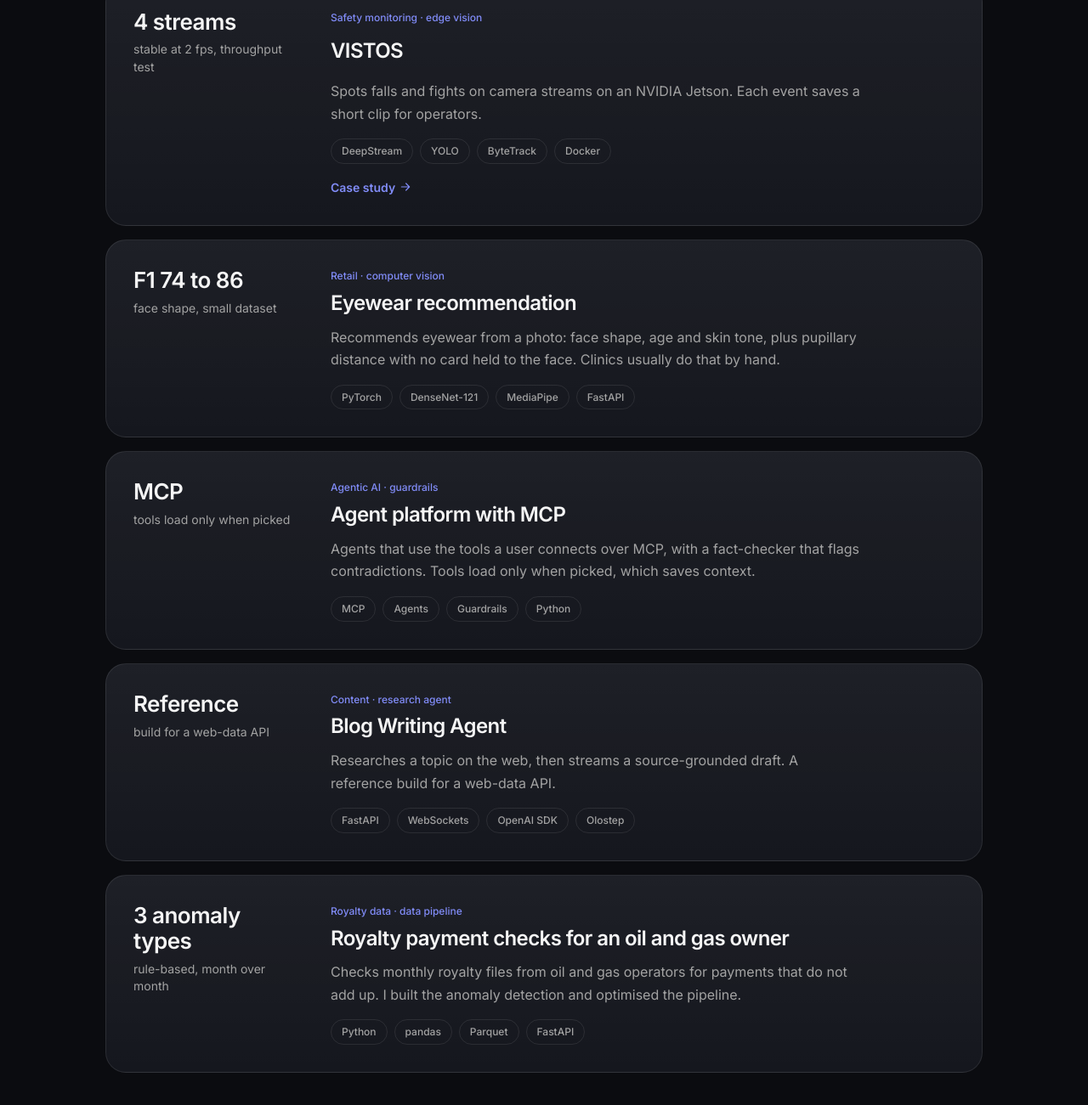
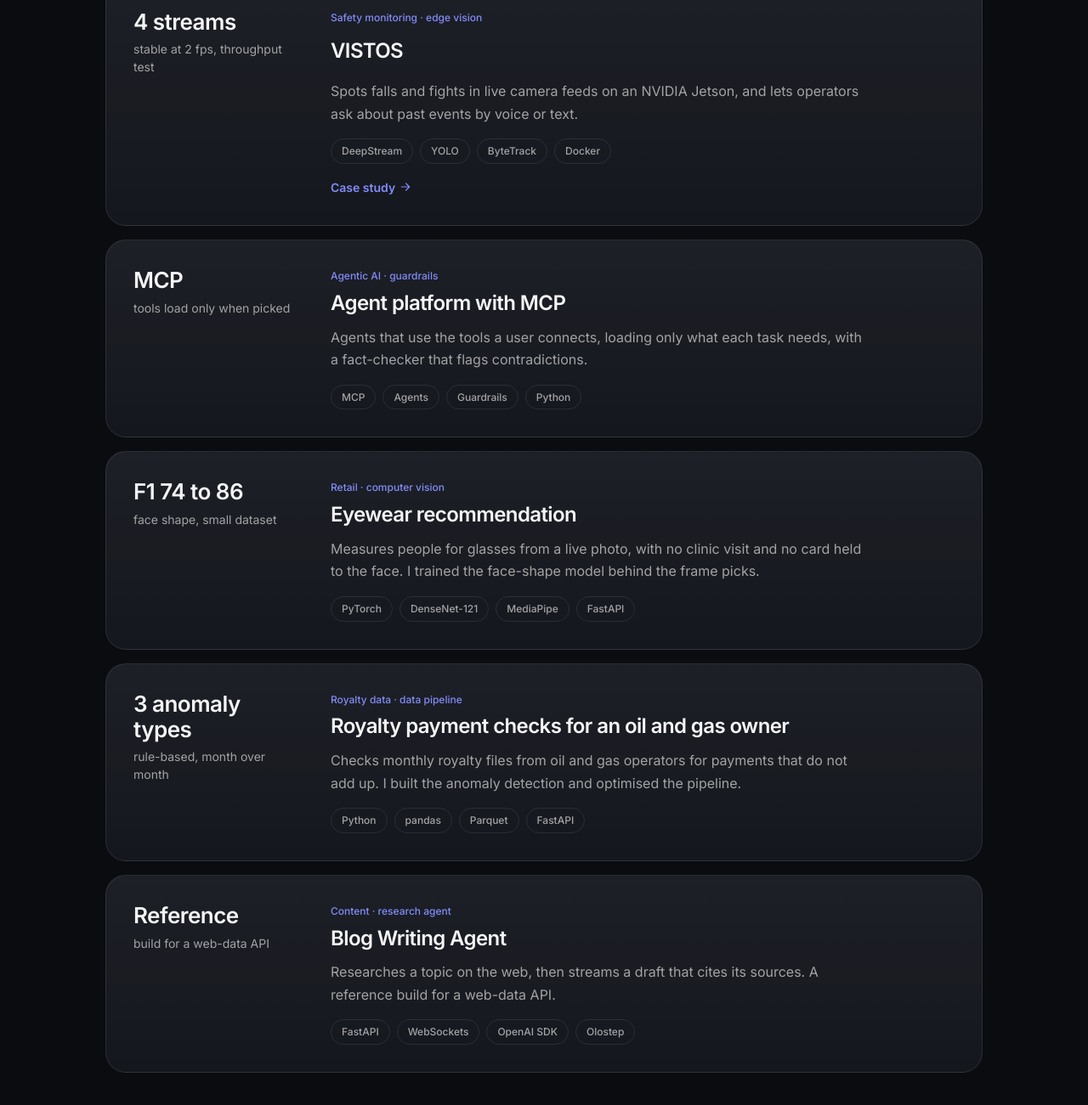
Before and after one commit to Mubashir-Iqbal1221/ai_portfolio, a website built with Vite: page index.html in a window 1280 px wide. Shown: the part 1483-2784 px from the top of the page at 85% size. Built offline with nearby package versions, Linux system fonts and the light colour scheme; a web font is replaced by a local one.

Commit message:
Updated: project card order, VISTOS, agent platform, eyewear and blog ledes, hero lede

```diff
--- a/index.html
+++ b/index.html
@@ -37,7 +37,7 @@
     </div>
     <div class="hero-copy">
       <p class="say"><b>I build</b> <span id="rot" data-lines='[&quot;AI that holds up past the demo&quot;, &quot;agents that flag problems, not hide them&quot;, &quot;systems whose results you can audit&quot;, &quot;vision models that run on edge devices&quot;, &quot;data pipelines that spot anomalies early&quot;, &quot;benchmarks before I trust a model&quot;]'>AI that holds up past the demo</span></p>
-      <p class="lede">At RedBuffer: <strong>tool use over MCP</strong>, guardrails, a relevancy gate with a benchmark, and <strong>DeepStream on a Jetson</strong>.</p>
+      <p class="lede">At RedBuffer, I work on <strong>LLM agents</strong>, <strong>vision models on edge devices</strong> and <strong>data pipelines</strong>, from the first question to deployment.</p>
       <div class="cta">
         <a class="btn primary" href="mailto:mubashiriqbal1221@gmail.com">Email me</a>
         <a class="btn ghost" href="#work">See the work <svg class="ico" viewBox="0 0 24 24" fill="none" stroke="currentColor" stroke-width="1.8" stroke-linecap="round" stroke-linejoin="round" aria-hidden="true"><path d="M5 12h14M13 6l6 6-6 6"/></svg></a>
@@ -72,45 +72,34 @@
         <div>
           <p class="p-meta">Safety monitoring · edge vision</p>
           <h3><a class="stretch" href="case/edge-vision.html">VISTOS</a></h3>
-          <p class="p-lede">Spots falls and fights on camera streams on an NVIDIA Jetson. Each event saves a short clip for operators.</p>
+          <p class="p-lede">Spots falls and fights in live camera feeds on an NVIDIA Jetson, and lets operators ask about past events by voice or text.</p>
           <ul class="tags" aria-label="Tools"><li>DeepStream</li><li>YOLO</li><li>ByteTrack</li><li>Docker</li></ul>
           <span class="more">Case study <svg class="ico" viewBox="0 0 24 24" fill="none" stroke="currentColor" stroke-width="1.8" stroke-linecap="round" stroke-linejoin="round" aria-hidden="true"><path d="M5 12h14M13 6l6 6-6 6"/></svg></span>
         </div>
       </article>
       <!-- PROJECT 03: copy this block to add a project; set is-link and the stretch link only when a case page exists -->
       <article class="card project rv">
-        <div class="badge"><b>F1 74 to 86</b><span>face shape, small dataset</span></div>
+        <div class="badge"><b>MCP</b><span>tools load only when picked</span></div>
         <div>
-          <p class="p-meta">Retail · computer vision</p>
-          <h3>Eyewear recommendation</h3>
-          <p class="p-lede">Recommends eyewear from a photo: face shape, age and skin tone, plus pupillary distance with no card held to the face. Clinics usually do that by hand.</p>
-          <ul class="tags" aria-label="Tools"><li>PyTorch</li><li>DenseNet-121</li><li>MediaPipe</li><li>FastAPI</li></ul>
+          <p class="p-meta">Agentic AI · guardrails</p>
+          <h3>Agent platform with MCP</h3>
+          <p class="p-lede">Agents that use the tools a user connects, loading only what each task needs, with a fact-checker that flags contradictions.</p>
+          <ul class="tags" aria-label="Tools"><li>MCP</li><li>Agents</li><li>Guardrails</li><li>Python</li></ul>
 
         </div>
       </article>
       <!-- PROJECT 04: copy this block to add a project; set is-link and the stretch link only when a case page exists -->
       <article class="card project rv">
-        <div class="badge"><b>MCP</b><span>tools load only when picked</span></div>
+        <div class="badge"><b>F1 74 to 86</b><span>face shape, small dataset</span></div>
         <div>
-          <p class="p-meta">Agentic AI · guardrails</p>
-          <h3>Agent platform with MCP</h3>
-          <p class="p-lede">Agents that use the tools a user connects over MCP, with a fact-checker that flags contradictions. Tools load only when picked, which saves context.</p>
-          <ul class="tags" aria-label="Tools"><li>MCP</li><li>Agents</li><li>Guardrails</li><li>Python</li></ul>
+          <p class="p-meta">Retail · computer vision</p>
+          <h3>Eyewear recommendation</h3>
+          <p class="p-lede">Measures people for glasses from a live photo, with no clinic visit and no card held to the face. I trained the face-shape model behind the frame picks.</p>
+          <ul class="tags" aria-label="Tools"><li>PyTorch</li><li>DenseNet-121</li><li>MediaPipe</li><li>FastAPI</li></ul>
 
         </div>
       </article>
       <!-- PROJECT 05: copy this block to add a project; set is-link and the stretch link only when a case page exists -->
-      <article class="card project rv">
-        <div class="badge"><b>Reference</b><span>build for a web-data API</span></div>
-        <div>
-          <p class="p-meta">Content · research agent</p>
-          <h3>Blog Writing Agent</h3>
-          <p class="p-lede">Researches a topic on the web, then streams a source-grounded draft. A reference build for a web-data API.</p>
-          <ul class="tags" aria-label="Tools"><li>FastAPI</li><li>WebSockets</li><li>OpenAI SDK</li><li>Olostep</li></ul>
-
-        </div>
-      </article>
-      <!-- PROJECT 06: copy this block to add a project; set is-link and the stretch link only when a case page exists -->
       <article class="card project rv">
         <div class="badge"><b>3 anomaly types</b><span>rule-based, month over month</span></div>
         <div>
@@ -118,6 +107,17 @@
           <h3>Royalty payment checks for an oil and gas owner</h3>
           <p class="p-lede">Checks monthly royalty files from oil and gas operators for payments that do not add up. I built the anomaly detection and optimised the pipeline.</p>
           <ul class="tags" aria-label="Tools"><li>Python</li><li>pandas</li><li>Parquet</li><li>FastAPI</li></ul>
+        </div>
+      </article>
+      <!-- PROJECT 06: copy this block to add a project; set is-link and the stretch link only when a case page exists -->
+      <article class="card project rv">
+        <div class="badge"><b>Reference</b><span>build for a web-data API</span></div>
+        <div>
+          <p class="p-meta">Content · research agent</p>
+          <h3>Blog Writing Agent</h3>
+          <p class="p-lede">Researches a topic on the web, then streams a draft that cites its sources. A reference build for a web-data API.</p>
+          <ul class="tags" aria-label="Tools"><li>FastAPI</li><li>WebSockets</li><li>OpenAI SDK</li><li>Olostep</li></ul>
+
         </div>
       </article>
     </div>
```
